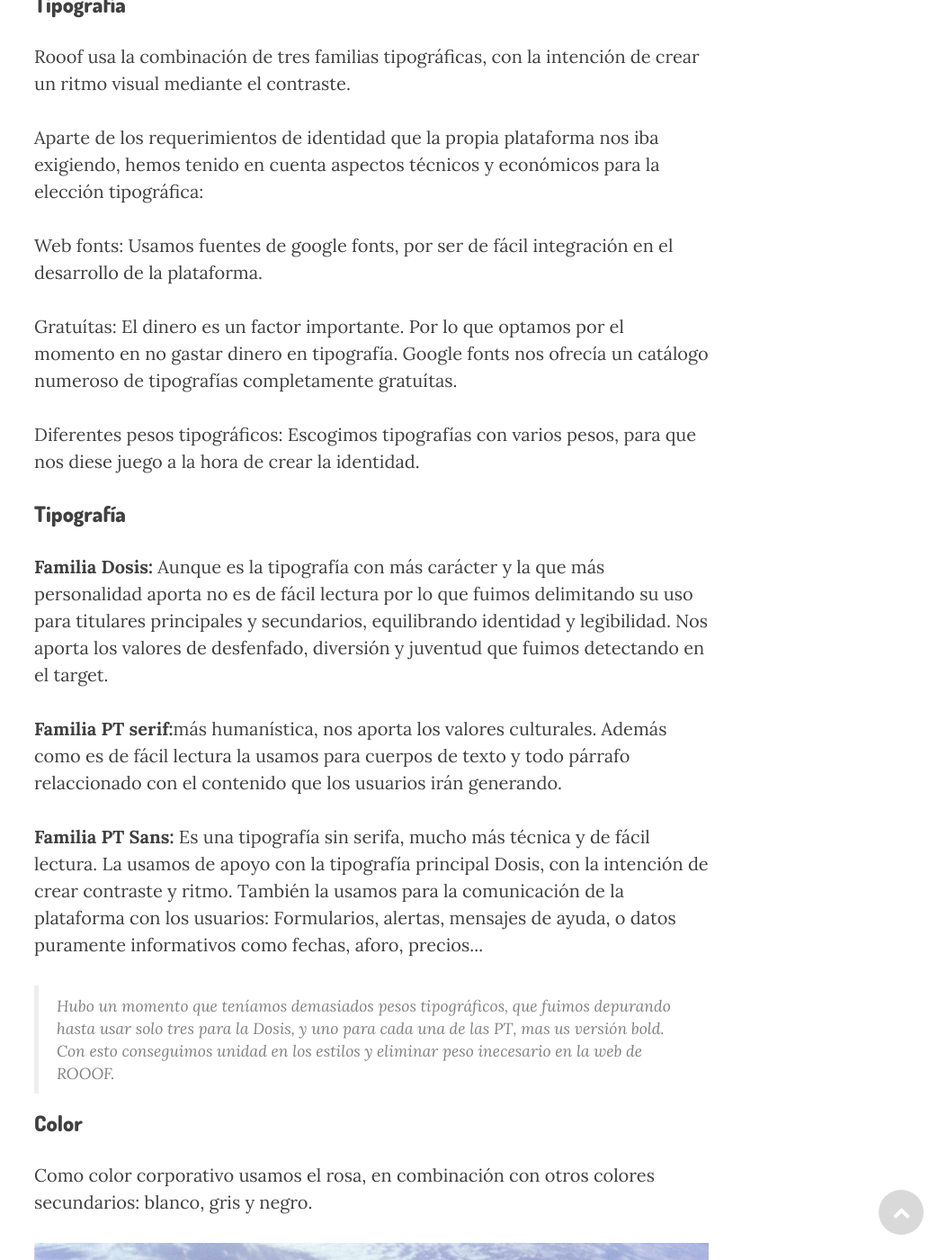
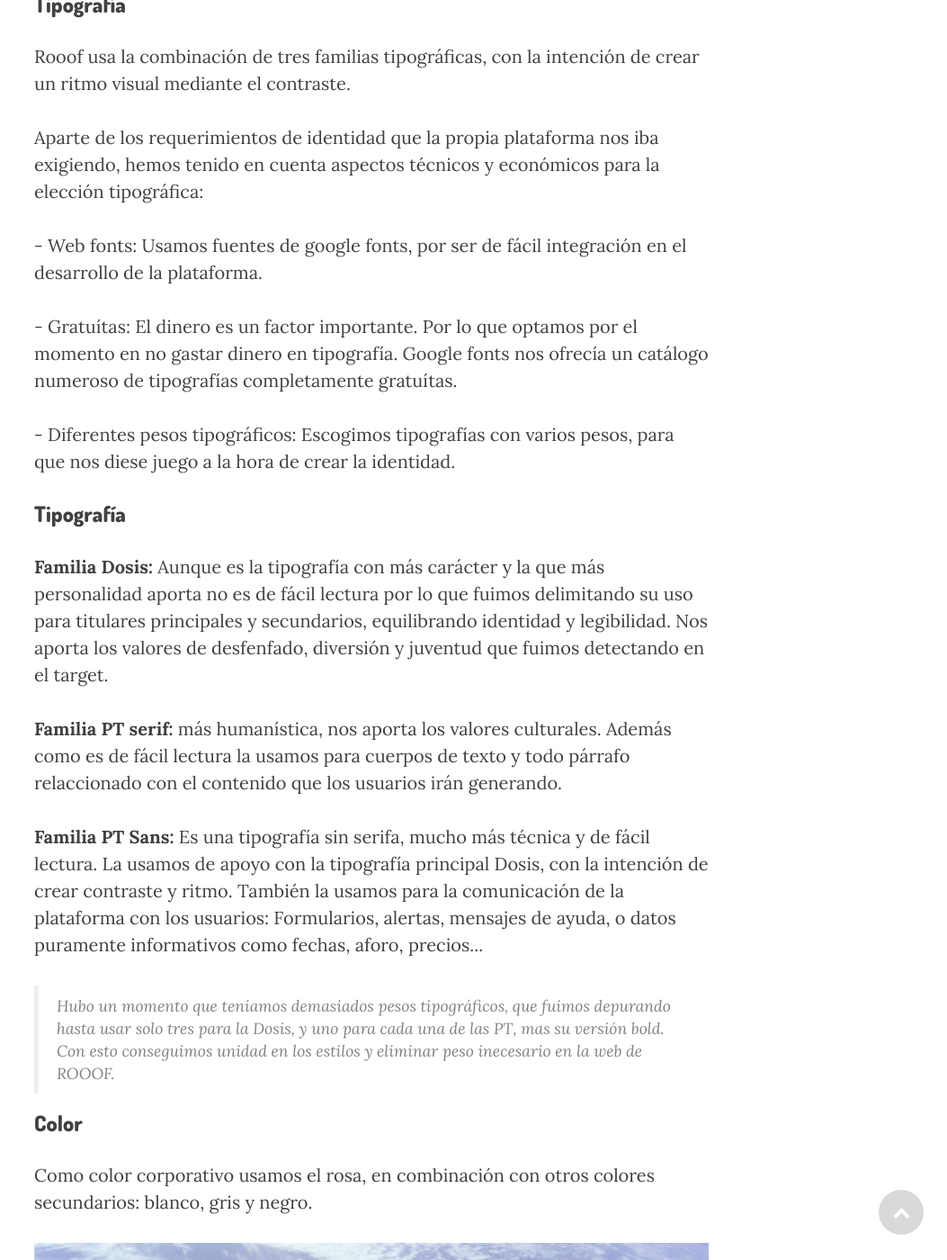
Before and after one commit to Rooof-Project/memoria, a Jekyll site: the page built from _posts/2015-04-12-Diseno.markdown, in a window 1280 px wide and 1400 px high, scrolled down 1969 px. Shown: the whole window at 90% size, without its empty margins (227-1280 px from the left). Built offline with Jekyll 4.4.1, drawn with Linux system fonts in a browser that asks for light colours; nearby versions of some CDN libraries.

Commit message:
Updated 2015-04-12-Diseno.markdown

```diff
--- a/_posts/2015-04-12-Diseno.markdown
+++ b/_posts/2015-04-12-Diseno.markdown
@@ -31,21 +31,21 @@
 <p>Rooof usa la combinación de tres familias tipográficas, con la intención de crear un ritmo visual mediante el contraste.</p>
 
 <p>Aparte de los requerimientos de identidad que la propia plataforma nos iba exigiendo, hemos tenido en cuenta aspectos técnicos y económicos para la elección tipográfica:</p>
-<p>Web fonts: Usamos fuentes de google fonts,  por ser de fácil integración en el desarrollo de la plataforma.</p>
-<p>Gratuítas: El dinero es un factor importante. Por lo que optamos por el momento en no gastar dinero en tipografía. Google fonts nos ofrecía un catálogo numeroso de tipografías completamente gratuítas.
-<p>Diferentes pesos tipográficos: Escogimos tipografías con varios pesos,  para que nos diese juego a la hora de crear la identidad.</p>
+<p>- Web fonts: Usamos fuentes de google fonts,  por ser de fácil integración en el desarrollo de la plataforma.</p>
+<p>- Gratuítas: El dinero es un factor importante. Por lo que optamos por el momento en no gastar dinero en tipografía. Google fonts nos ofrecía un catálogo numeroso de tipografías completamente gratuítas.
+<p>- Diferentes pesos tipográficos: Escogimos tipografías con varios pesos,  para que nos diese juego a la hora de crear la identidad.</p>
 
 <h3>Tipografía</h3>
 
 <p><strong>Familia Dosis:</strong> Aunque es la tipografía con más carácter y la que más personalidad aporta no es de fácil lectura por lo que fuimos delimitando su uso para titulares principales y secundarios, equilibrando identidad y legibilidad.
 Nos aporta los valores de desfenfado, diversión y juventud  que fuimos detectando en el target.</p>
 
-<p><strong>Familia PT serif:</strong>más humanística, nos aporta los valores culturales.  Además como es de fácil lectura la usamos para cuerpos de texto y todo párrafo relaccionado con el contenido que los usuarios irán generando.</p>
+<p><strong>Familia PT serif:</strong> más humanística, nos aporta los valores culturales.  Además como es de fácil lectura la usamos para cuerpos de texto y todo párrafo relaccionado con el contenido que los usuarios irán generando.</p>
 
 <p><strong>Familia PT Sans:</strong> Es una tipografía sin serifa, mucho más técnica y de fácil lectura. La usamos de apoyo con la tipografía principal Dosis, con la intención de crear contraste y ritmo.
 También la usamos para la comunicación de la plataforma con los usuarios: Formularios, alertas, mensajes de ayuda,  o datos puramente informativos como fechas, aforo, precios...</p>
 
-<blockquote>Hubo un momento que teníamos demasiados pesos tipográficos, que fuimos depurando hasta usar solo tres para la Dosis, y uno para cada una de las PT, mas us versión bold.  Con esto conseguimos unidad en los estilos y eliminar peso inecesario en la web de ROOOF.</blockquote>
+<blockquote>Hubo un momento que teníamos demasiados pesos tipográficos, que fuimos depurando hasta usar solo tres para la Dosis, y uno para cada una de las PT, mas su versión bold.  Con esto conseguimos unidad en los estilos y eliminar peso inecesario en la web de ROOOF.</blockquote>
 
 <h3>Color</h3>
 <p>Como color corporativo usamos el rosa, en combinación con otros colores secundarios: blanco, gris y negro.</p>
```
